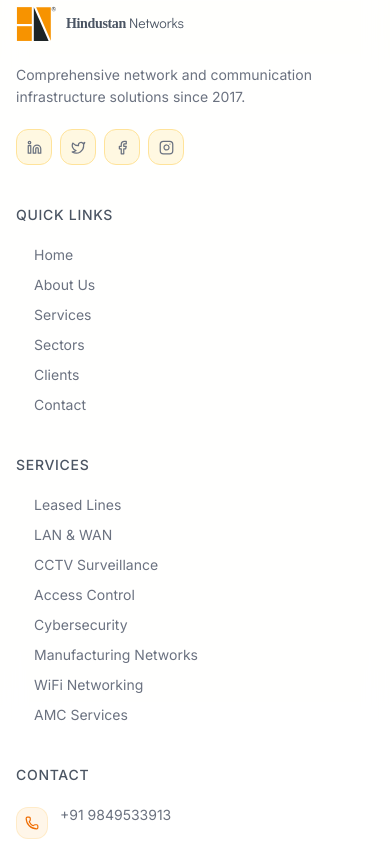
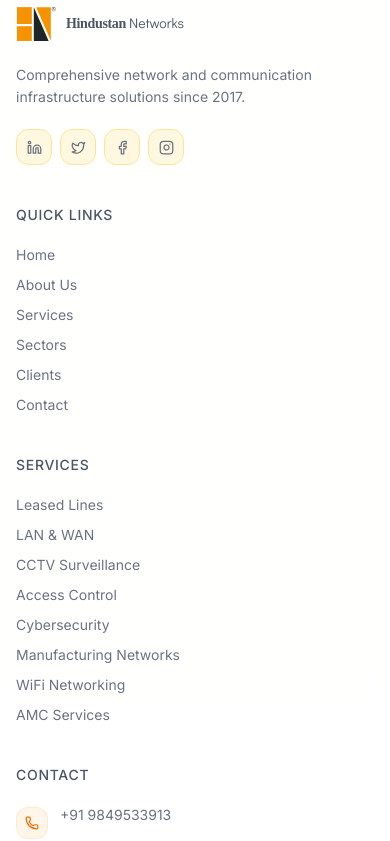
Before and after one commit to kaif-devv/hindustan-networks, a React (Vite) app: page / in a window 390 px wide. Shown: the part 1156-1997 px from the top of the page. Built offline with nearby package versions, Linux system fonts and the light colour scheme; no server answers.

Commit message:
feat: refactor Footer component to use FooterLinkColumn for better structure; add navbar scroll blur effect with CSS

```diff
--- a/src/components/footer/Footer.tsx
+++ b/src/components/footer/Footer.tsx
@@ -37,12 +37,39 @@ const socials = [
   { icon: Instagram, href: "#", label: "Instagram" },
 ];
 
+function FooterLinkColumn({ title, links }: { title: string; links: { label: string; href: string }[] }) {
+  return (
+    <nav aria-label={`Footer ${title}`} className="min-w-0">
+      <h4 className="text-sm font-semibold text-heading mb-5 leading-5 uppercase tracking-wider">
+        {title}
+      </h4>
+      <ul className="grid gap-2.5">
+        {links.map((link) => (
+          <li key={link.label}>
+            <Link
+              to={link.href}
+              className="group relative block min-h-5 pr-5 text-sm leading-5 text-body hover:text-brand-700 transition-colors"
+            >
+              {link.label}
+              <ArrowRight
+                size={12}
+                aria-hidden="true"
+                className="absolute right-0 top-1 opacity-0 group-hover:opacity-100 group-focus-visible:opacity-100 -translate-x-1 group-hover:translate-x-0 group-focus-visible:translate-x-0 transition-all text-brand-500"
+              />
+            </Link>
+          </li>
+        ))}
+      </ul>
+    </nav>
+  );
+}
+
 export function Footer() {
   return (
     <footer className="bg-white/95 text-body border-t border-card backdrop-blur-md">
       <div className="max-w-7xl mx-auto px-4 sm:px-6 lg:px-8">
         <div className="grid grid-cols-1 sm:grid-cols-2 lg:grid-cols-4 gap-10 py-14 lg:py-18">
-          <div className="lg:col-span-1">
+          <div className="sm:col-span-2 lg:col-span-1">
             <div className="flex items-center gap-2.5 mb-5">
               <img
                 src={`${import.meta.env.BASE_URL}hn-mark.svg`}
@@ -77,52 +104,13 @@ export function Footer() {
             </div>
           </div>
 
-          <div>
-            <h4 className="text-sm font-semibold text-heading mb-5 uppercase tracking-wider">
-              Quick Links
-            </h4>
-            <ul className="space-y-2.5">
-              {quickLinks.map((link) => (
-                <li key={link.label}>
-                  <Link
-                    to={link.href}
-                    className="group flex items-center gap-1.5 text-sm text-body hover:text-brand-700 transition-colors"
-                  >
-                    <ArrowRight
-                      size={12}
-                      className="opacity-0 group-hover:opacity-100 -translate-x-2 group-hover:translate-x-0 transition-all text-brand-500"
-                    />
-                    {link.label}
-                  </Link>
-                </li>
-              ))}
-            </ul>
+          <div className="grid grid-cols-1 sm:grid-cols-2 gap-10 sm:col-span-2">
+            <FooterLinkColumn title="Quick Links" links={quickLinks} />
+            <FooterLinkColumn title="Services" links={serviceLinks.map((label) => ({ label, href: "/services" }))} />
           </div>
 
-          <div>
-            <h4 className="text-sm font-semibold text-heading mb-5 uppercase tracking-wider">
-              Services
-            </h4>
-            <ul className="space-y-2.5">
-              {serviceLinks.map((service) => (
-                <li key={service}>
-                  <Link
-                    to="/services"
-                    className="group flex items-center gap-1.5 text-sm text-body hover:text-brand-700 transition-colors"
-                  >
-                    <ArrowRight
-                      size={12}
-                      className="opacity-0 group-hover:opacity-100 -translate-x-2 group-hover:translate-x-0 transition-all text-brand-500"
-                    />
-                    {service}
-                  </Link>
-                </li>
-              ))}
-            </ul>
-          </div>
-
-          <div>
-            <h4 className="text-sm font-semibold text-heading mb-5 uppercase tracking-wider">
+          <div className="sm:col-span-2 lg:col-span-1">
+            <h4 className="text-sm font-semibold text-heading mb-5 leading-5 uppercase tracking-wider">
               Contact
             </h4>
             <div className="space-y-4">
--- a/src/components/navbar/Navbar.tsx
+++ b/src/components/navbar/Navbar.tsx
@@ -5,6 +5,7 @@ import { Link, NavLink, useLocation } from "react-router-dom";
 import { cn } from "@/lib/utils";
 import { useMotionPreferences } from "@/lib/MotionPreferences";
 import { subtleSpring } from "@/lib/motion";
+import "./navbar.css";
 
 const navLinks = [
   { label: "About", href: "/about" },
@@ -22,6 +23,7 @@ export function Navbar() {
 
   useEffect(() => {
     const onScroll = () => setScrolled(window.scrollY > 20);
+    onScroll();
     window.addEventListener("scroll", onScroll, { passive: true });
     return () => window.removeEventListener("scroll", onScroll);
   }, []);
@@ -45,12 +47,13 @@ export function Navbar() {
           scrolled ? "pt-3 sm:pt-4" : "bg-transparent",
         )}
       >
-        <div className="max-w-7xl mx-auto px-4 sm:px-6 lg:px-8">
+        <div className="navbar-scroll-blur" data-visible={scrolled} aria-hidden="true" />
+        <div className="relative z-10 max-w-7xl mx-auto px-4 sm:px-6 lg:px-8">
           <div
             className={cn(
               "relative flex items-center justify-between gap-4 rounded-[1.4rem] border px-4 py-3 backdrop-blur-xl shadow-[0_12px_40px_rgba(15,23,42,0.06)]",
               scrolled
-                ? "navbar-bg border-card bg-white/90"
+                ? "navbar-bg border-[var(--navbar-border)]"
                 : "bg-white/80 border-white/80",
             )}
           >
@@ -75,7 +78,7 @@ export function Navbar() {
             </Link>
 
             {/* Desktop switcher */}
-            <div className="hidden lg:flex items-center gap-1 rounded-full border border-card bg-brand-50 px-2 py-1">
+            <div className="hidden lg:flex items-center gap-1 rounded-full border border-[#F6C98B] bg-[#FFF4E8] px-2 py-1">
               {navLinks.map((link) => {
                 const isActive =
                   location.pathname === link.href ||
@@ -120,8 +123,6 @@ export function Navbar() {
             </button>
           </div>
         </div>
-      </motion.nav>
-
       {/* Mobile Menu */}
       <AnimatePresence>
         {mobileOpen && (
@@ -131,7 +132,7 @@ export function Navbar() {
             exit={{ opacity: 0, y: -8 }}
             transition={{ duration: reduced ? 0 : 0.18 }}
             id="mobile-navigation"
-            className="fixed top-[76px] left-0 right-0 z-40 px-4 lg:hidden"
+            className="absolute top-full left-0 right-0 z-20 mt-2 px-4 lg:hidden"
           >
             <div className="rounded-[1.4rem] border border-card bg-white/95 p-3 shadow-[0_16px_40px_rgba(251,140,0,0.12)] backdrop-blur-xl">
               <div className="grid gap-2">
@@ -170,6 +171,7 @@ export function Navbar() {
           </motion.div>
         )}
       </AnimatePresence>
+      </motion.nav>
     </>
   );
 }
--- /dev/null
+++ b/src/components/navbar/navbar.css
@@ -0,0 +1,23 @@
+/* Cover the full viewport width, including the gap above the floating bar. */
+.navbar-scroll-blur {
+  position: absolute;
+  inset: 0 0 -16px;
+  pointer-events: none;
+  background: rgba(255, 253, 247, 0.55);
+  -webkit-backdrop-filter: blur(18px);
+  backdrop-filter: blur(18px);
+  -webkit-mask-image: linear-gradient(to bottom, #000 0, #000 calc(100% - 16px), transparent 100%);
+  mask-image: linear-gradient(to bottom, #000 0, #000 calc(100% - 16px), transparent 100%);
+  opacity: 0;
+  transition: opacity 200ms ease;
+}
+
+.navbar-scroll-blur[data-visible="true"] {
+  opacity: 1;
+}
+
+@media (prefers-reduced-motion: reduce) {
+  .navbar-scroll-blur {
+    transition: none;
+  }
+}
--- a/src/index.css
+++ b/src/index.css
@@ -68,8 +68,8 @@
     --brand: #fb8c00;
     --brand-hover: #ef6c00;
     --accent: #ffbf47;
-    --navbar-bg: rgba(255, 248, 225, 0.9);
-    --navbar-border: rgba(251, 140, 0, 0.18);
+    --navbar-bg: #FFF4E8;
+    --navbar-border: #F6C98B;
     --section-alt: #fff8e8;
   }
 
```
